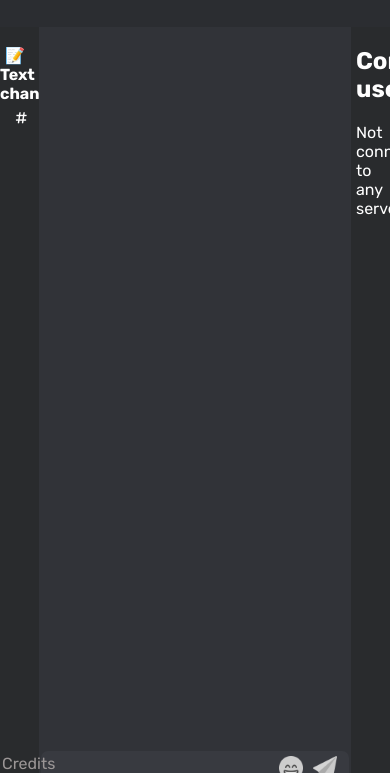
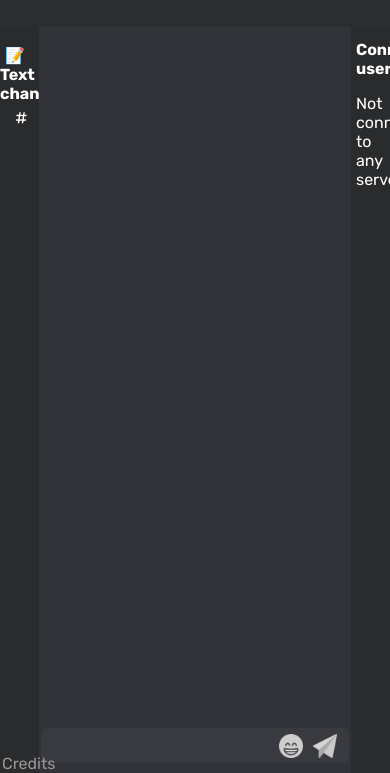
Before and after one commit to Hashiratekamosaleoviederanokatema/WebChatClient, a plain HTML site: page index.html in a window 390 px wide. Shown: the part 71-844 px from the top of the page. Drawn offline with nearby package versions, Linux system fonts and the light colour scheme.

Commit message:
Better responsiveness

```diff
--- a/Scripts/userList.js
+++ b/Scripts/userList.js
@@ -31,5 +31,5 @@ function addNewUserToList(_username)
 
 function clearConnectedUsersList()
 {
-    connectedUsersListContainer.innerHTML = "<h2 style='margin-left: 5px;'>Connected users:</h2><p style='margin-left: 5px;'>Not connected to any server</p>";
+    connectedUsersListContainer.innerHTML = "<h2 id='connectedUsersTitle'>Connected users:</h2><p style='margin-left: 5px;'>Not connected to any server</p>";
 }
--- a/index.html
+++ b/index.html
@@ -81,7 +81,7 @@
                 </div>
             </div>
             <div id="connectedList">
-                <h2 style="margin-left: 5px;">Connected users:</h2>
+                <h2 id="connectedUsersTitle">Connected users:</h2>
                 <p style="margin-left: 5px;">Not connected to any server</p>
             </div>
         </div>
--- a/style.css
+++ b/style.css
@@ -26,8 +26,8 @@ hr
     left: 20px;
     top: 50%;
     transform: translateY(-50%);
+    height: auto;
     width: 80px;
-    height: auto;
 }
 
 #header
@@ -54,6 +54,7 @@ hr
 
 #connectedList
 {
+    right: 0;
     width: 10%;
     height: 100%;
     background-color: #292b2d;
@@ -68,6 +69,8 @@ hr
 
 #chatContainer
 {
+    display: flex;
+    flex-direction: column;
     background-color: #313338;
     overflow-y: hidden;
     width: 80%;
@@ -76,19 +79,18 @@ hr
 
 #chat
 {
-    height: 95%;
-    width: 100%;
     overflow-y: scroll;
     overflow-x: hidden;
     /*background-color: orange;*/
+    flex-grow: 1;
 }
 
 #messageInputContainer
 {
     display: flex;
     justify-content: center;
-    height: 5%;
     width: 100%;
+    margin-bottom: 10px;
     /*background-color: aqua;*/
 }
 
@@ -130,7 +132,7 @@ hr
     margin-top: 15px;
     border-radius: 7px;
     background-color: #383a40;
-    width: 98.7%;
+    width: 98.5%;
     height: 35px;
     display: flex;
     flex-direction:row;
@@ -265,3 +267,9 @@ a
 {
     color: rgb(124, 122, 122);
 }
+
+#connectedUsersTitle
+{
+    margin-left: 5px;
+    font-size: calc(0.75em + 1vmin);
+}
```
